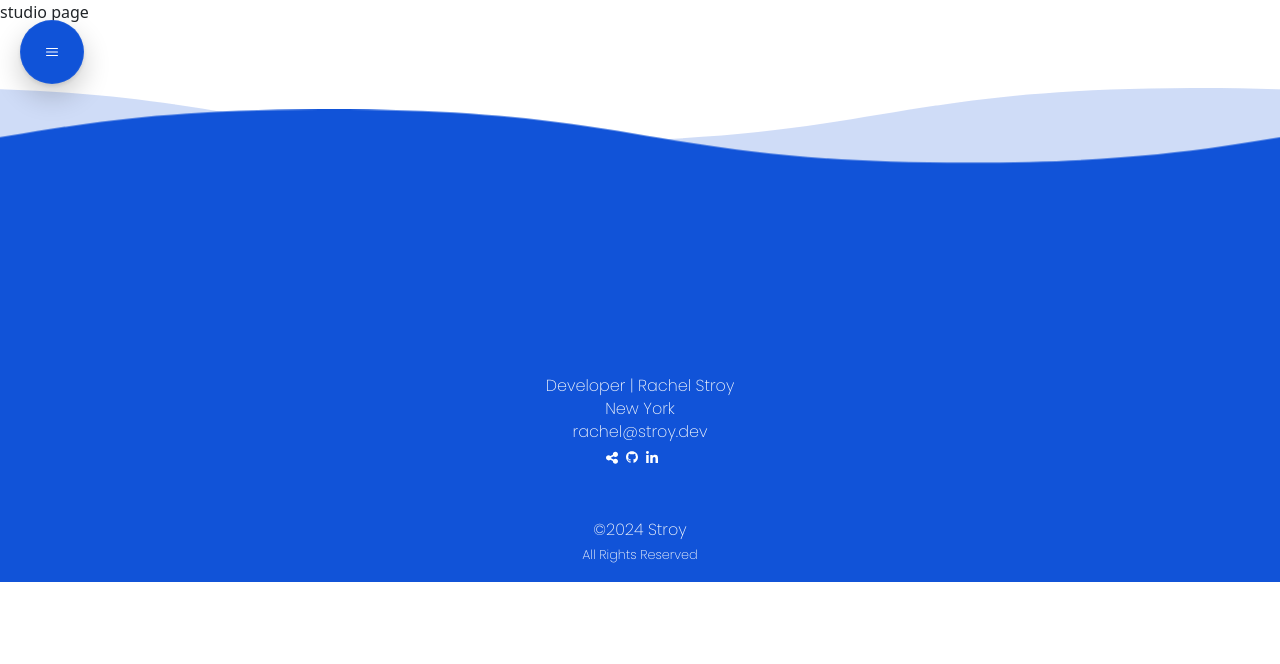
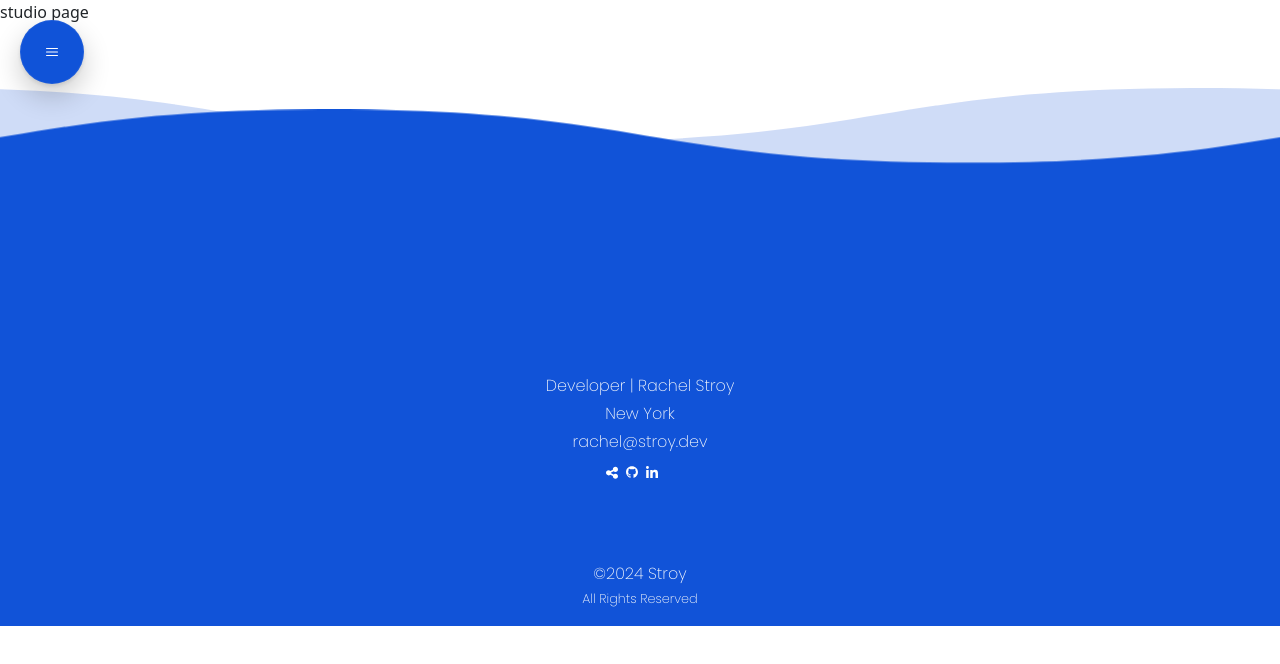
Before and after one commit to R-LaRoi/st-studio-app, a Next.js app: page /Menu/Studio in a window 1280 px wide. Shown: the top 664 px of the page. Built offline with nearby package versions, Linux system fonts and the light colour scheme.

Commit message:
Footer Links

```diff
--- a/src/app/Components/Footer.jsx
+++ b/src/app/Components/Footer.jsx
@@ -32,10 +32,10 @@ export default function Footer() {
 
 <footer className="page-footer font-small fill-color pt-4 ">
   <div className="container">
-    <ul className="list-unstyled list-inline text-center  text-slate-50 py-2 ">
+    <ul className="list-unstyled list-inline text-center  text-slate-50 py-2 " id="ft-links">
 		  <h5 className="mb-1">Developer | Rachel Stroy</h5>
       		  <h5 className="mb-1">New York</h5>
-             <h5 className="mb-1">rachel@stroy.dev</h5>
+             		  <h5 className="mb-1">rachel@stroy.dev</h5>
 	      <li className="list-inline-item">
 
 
--- a/src/app/Components/Stylesheets/footer.css
+++ b/src/app/Components/Stylesheets/footer.css
@@ -4,6 +4,11 @@
   font-size: 1rem;
 }
 
+#ft-links {
+  display: flex;
+  flex-direction: column;
+  gap: 5px;
+}
 .foot {
   bottom: 0px;
 }
```
